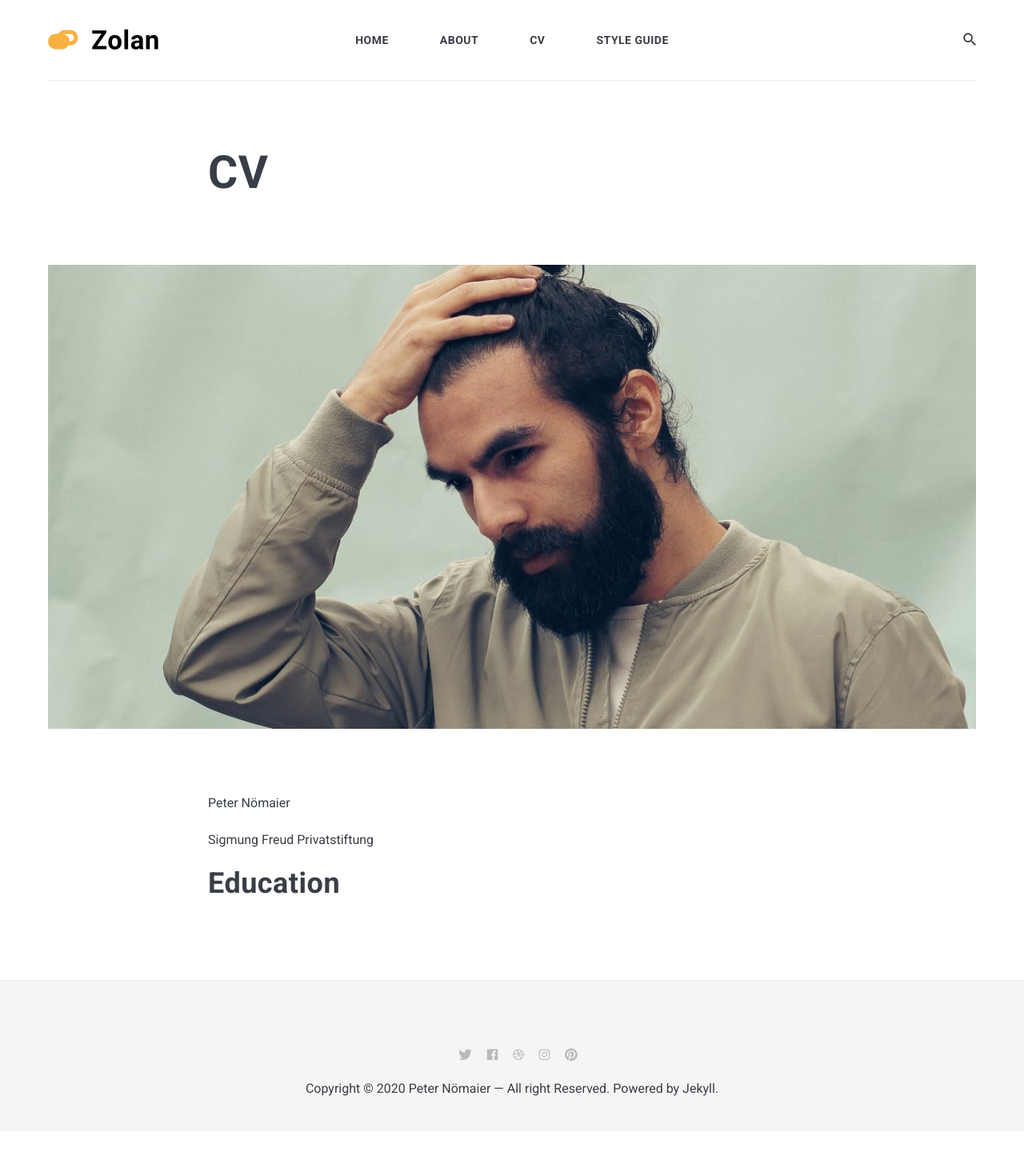
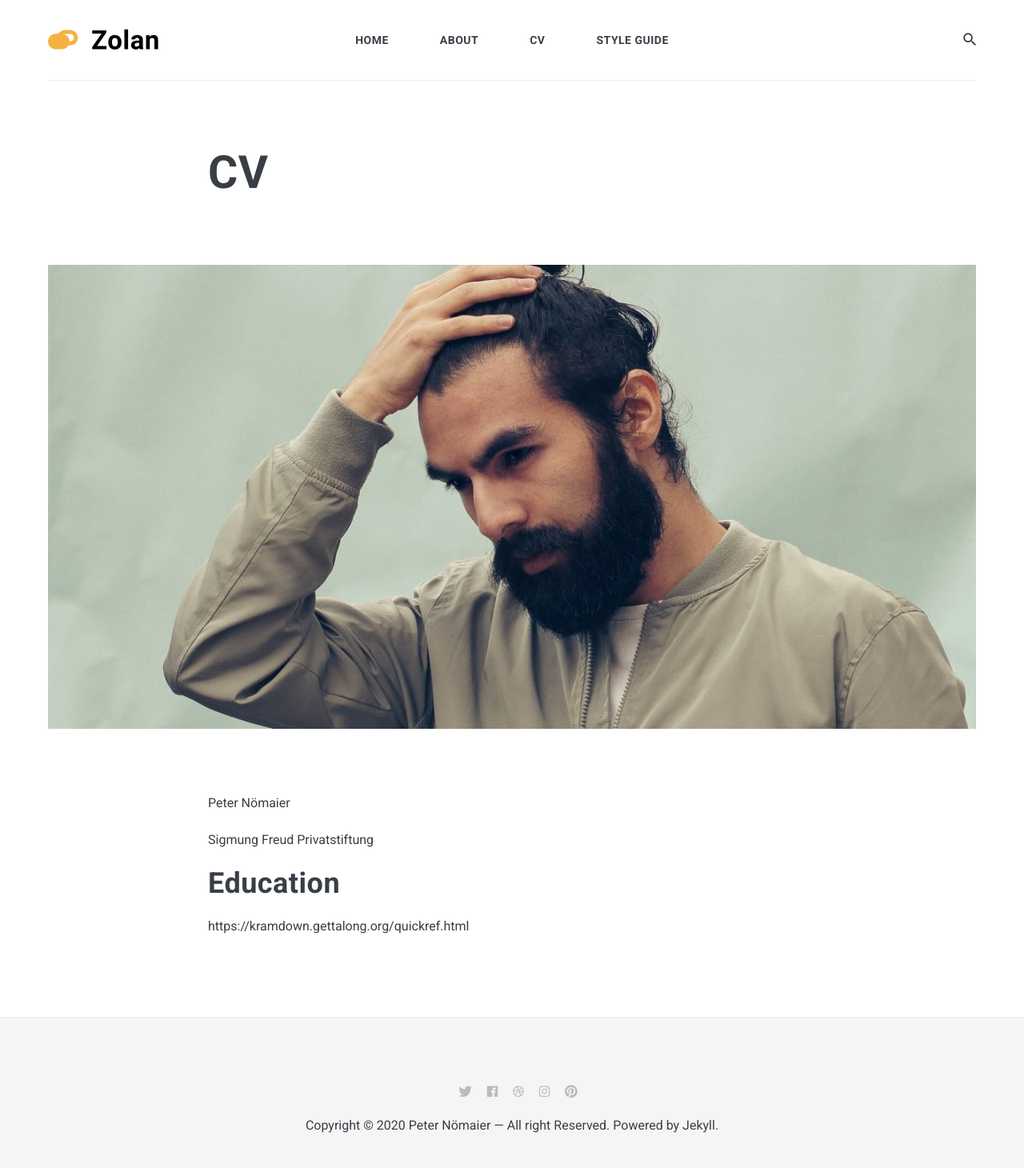
Before and after one commit to noemaier/noemaier.github.io, a Jekyll site: the page built from _pages/cv.md, in a window 1280 px wide. Shown: the whole page at 80% size. Built offline with Jekyll 4.4.1, drawn with Linux system fonts in a browser that asks for light colours; nearby versions of some CDN libraries; before the commit the page ends 1414 px from its top, so only the background shows below that; part of the change alters nothing that is shown.

Commit message:
Update cv.md

```diff
--- a/_pages/cv.md
+++ b/_pages/cv.md
@@ -10,3 +10,5 @@ Peter Nömaier
 Sigmung Freud Privatstiftung
 
 # Education
+
+https://kramdown.gettalong.org/quickref.html
```
